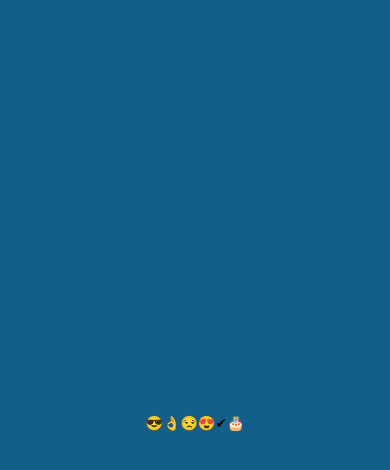
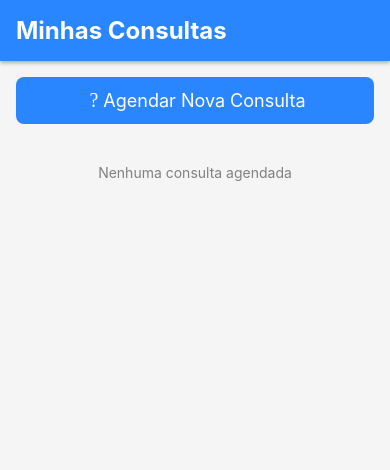
Before and after one commit to RPPombo/marcacaoDeConsultasMedicas-EC, a React Native app: screen / in a window 390 px wide. Shown: the top 470 px of the page. Built offline with nearby package versions, Linux system fonts and the light colour scheme.

Commit message:
Atualizando o App

```diff
--- a/App.tsx
+++ b/App.tsx
@@ -1,20 +1,20 @@
-import { StatusBar } from 'expo-status-bar';
-import { StyleSheet, Text, View } from 'react-native';
+import { NavigationContainer } from '@react-navigation/native';
+import React from 'react';
+import { StatusBar } from 'react-native';
+import { ThemeProvider } from 'styled-components';
+import AppRoutes from './src/routes';
+import theme from './src/styles/theme';
 
 export default function App() {
   return (
-    <View style={styles.container}>
-      <Text>😎👌😒😍✔🎂</Text>
-      <StatusBar style="auto" />
-    </View>
+    <ThemeProvider theme={theme}>
+      <NavigationContainer>
+        <StatusBar
+          barStyle="light-content"
+          backgroundColor={theme.colors.primary}
+        />
+        <AppRoutes />
+      </NavigationContainer>
+    </ThemeProvider>
   );
 }
-
-const styles = StyleSheet.create({
-  container: {
-    flex: 1,
-    backgroundColor: '#125F8A',
-    alignItems: 'center',
-    justifyContent: 'center',
-  },
-});
```
